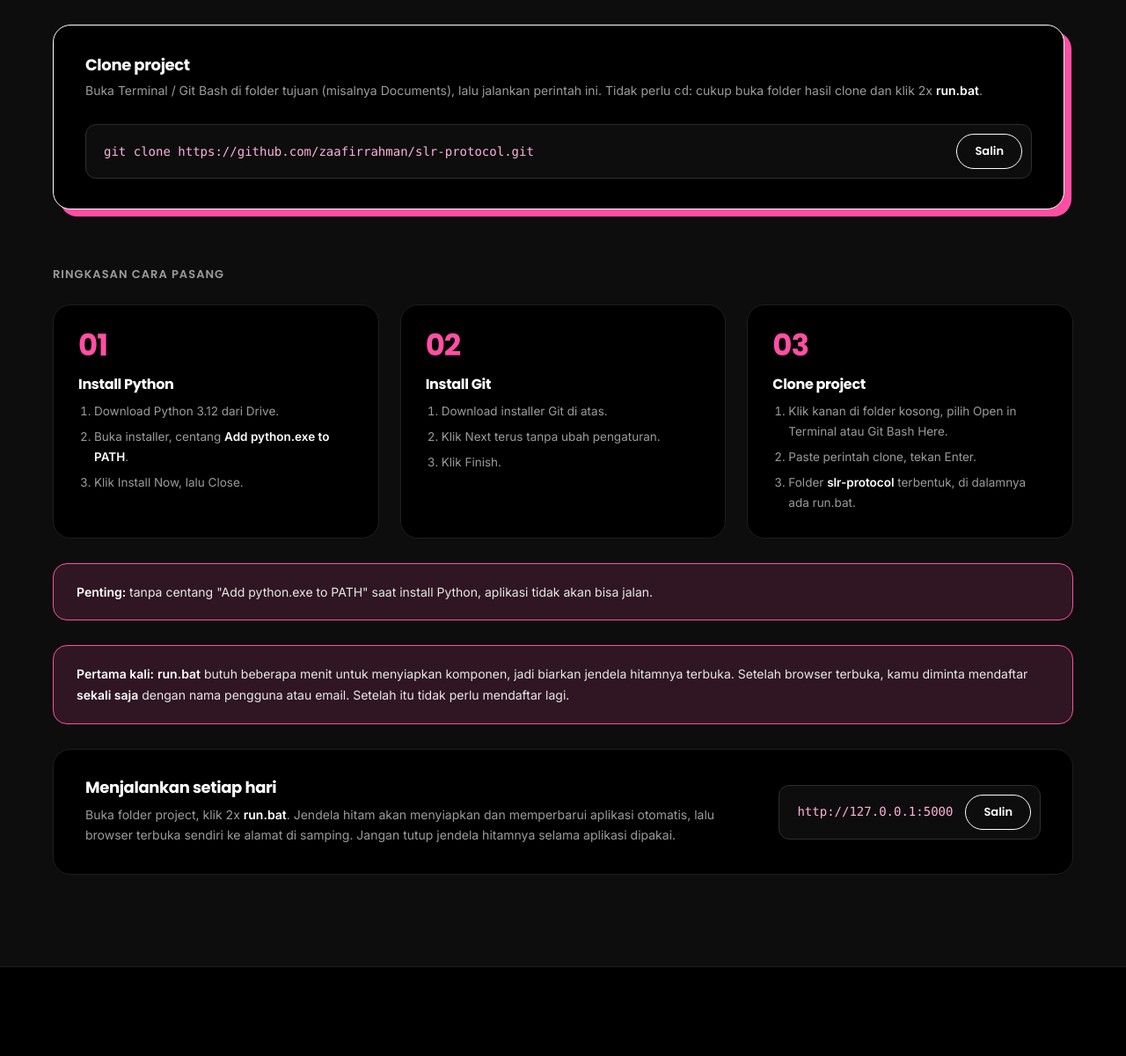
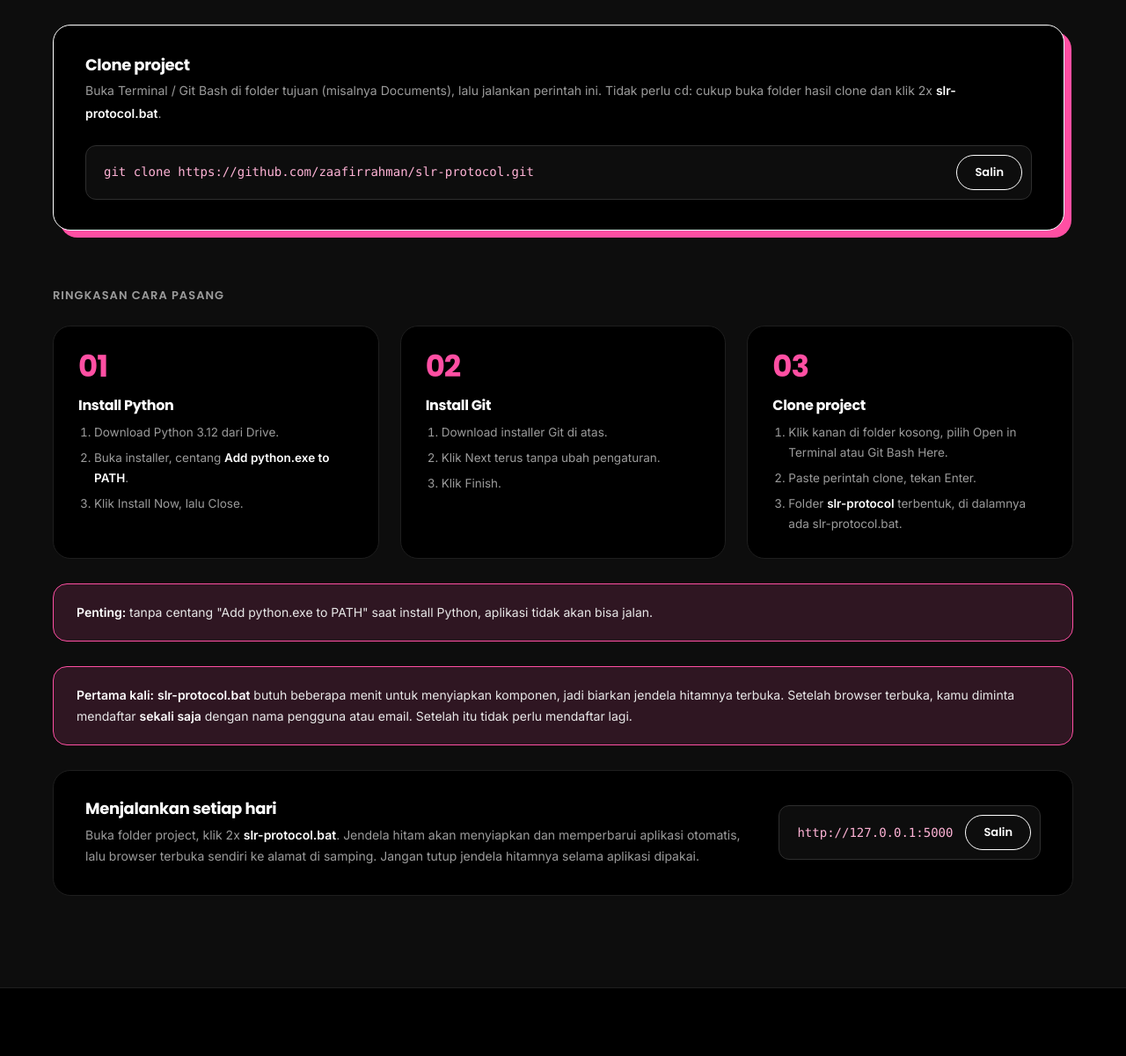
Before and after one commit to zaafirrahman/s2-tmi, a plain HTML site: page slr-protocol.html in a window 1280 px wide. Shown: the part 1480-2680 px from the top of the page at 88% size. Drawn offline with Linux system fonts and the light colour scheme; no server answers.

Commit message:
change bat name

```diff
--- a/slr-protocol.html
+++ b/slr-protocol.html
@@ -195,9 +195,9 @@ footer{border-top:1px solid var(--line-soft);padding:34px 0 46px;font-size:13px;
   </section>
 
   <section class="sec sec-alt" id="setup"><div class="wrap">
-    <div class="sec-head"><p class="eyebrow">Mulai di sini</p><h2>Siapkan di laptopmu, <span class="grad">cukup sekali.</span></h2><p>Tiga langkah di awal: pasang Python, pasang Git, lalu clone project. Setelah itu tinggal klik <b style="color:#fff">run.bat</b>.</p></div>
+    <div class="sec-head"><p class="eyebrow">Mulai di sini</p><h2>Siapkan di laptopmu, <span class="grad">cukup sekali.</span></h2><p>Tiga langkah di awal: pasang Python, pasang Git, lalu clone project. Setelah itu tinggal klik <b style="color:#fff">slr-protocol.bat</b>.</p></div>
 
-    <div class="warn" role="note"><b class="k">Windows saja</b><p style="margin:0"><strong>Aplikasi ini hanya bisa dipakai di Windows.</strong> Panduan, installer Git, dan <code>run.bat</code> di halaman ini semuanya untuk Windows. macOS dan Linux belum didukung.</p></div>
+    <div class="warn" role="note"><b class="k">Windows saja</b><p style="margin:0"><strong>Aplikasi ini hanya bisa dipakai di Windows.</strong> Panduan, installer Git, dan <code>slr-protocol.bat</code> di halaman ini semuanya untuk Windows. macOS dan Linux belum didukung.</p></div>
 
     <div class="dl-grid">
       <a class="dl soon" href="https://www.youtube.com/hashtag/tutorialslrprotocol" target="_blank" rel="noopener">
@@ -223,7 +223,7 @@ footer{border-top:1px solid var(--line-soft);padding:34px 0 46px;font-size:13px;
 
     <div class="clone">
       <h3>Clone project</h3>
-      <p>Buka Terminal / Git Bash di folder tujuan (misalnya Documents), lalu jalankan perintah ini. Tidak perlu <code>cd</code>: cukup buka folder hasil clone dan klik 2x <b style="color:#fff">run.bat</b>.</p>
+      <p>Buka Terminal / Git Bash di folder tujuan (misalnya Documents), lalu jalankan perintah ini. Tidak perlu <code>cd</code>: cukup buka folder hasil clone dan klik 2x <b style="color:#fff">slr-protocol.bat</b>.</p>
       <div class="code"><code id="c1">git clone https://github.com/zaafirrahman/slr-protocol.git</code><button class="btn btn-sm" type="button" data-copy="c1">Salin</button></div>
     </div>
 
@@ -231,14 +231,14 @@ footer{border-top:1px solid var(--line-soft);padding:34px 0 46px;font-size:13px;
     <div class="steps s3">
       <div class="step"><h3>Install Python</h3><ol><li>Download Python 3.12 dari Drive.</li><li>Buka installer, centang <b>Add python.exe to PATH</b>.</li><li>Klik Install Now, lalu Close.</li></ol></div>
       <div class="step"><h3>Install Git</h3><ol><li>Download installer Git di atas.</li><li>Klik Next terus tanpa ubah pengaturan.</li><li>Klik Finish.</li></ol></div>
-      <div class="step"><h3>Clone project</h3><ol><li>Klik kanan di folder kosong, pilih Open in Terminal atau Git Bash Here.</li><li>Paste perintah clone, tekan Enter.</li><li>Folder <b>slr-protocol</b> terbentuk, di dalamnya ada run.bat.</li></ol></div>
+      <div class="step"><h3>Clone project</h3><ol><li>Klik kanan di folder kosong, pilih Open in Terminal atau Git Bash Here.</li><li>Paste perintah clone, tekan Enter.</li><li>Folder <b>slr-protocol</b> terbentuk, di dalamnya ada slr-protocol.bat.</li></ol></div>
     </div>
     <div class="callout"><b>Penting:</b> tanpa centang "Add python.exe to PATH" saat install Python, aplikasi tidak akan bisa jalan.</div>
 
-    <div class="callout"><b>Pertama kali:</b> <b>run.bat</b> butuh beberapa menit untuk menyiapkan komponen, jadi biarkan jendela hitamnya terbuka. Setelah browser terbuka, kamu diminta mendaftar <b>sekali saja</b> dengan nama pengguna atau email. Setelah itu tidak perlu mendaftar lagi.</div>
+    <div class="callout"><b>Pertama kali:</b> <b>slr-protocol.bat</b> butuh beberapa menit untuk menyiapkan komponen, jadi biarkan jendela hitamnya terbuka. Setelah browser terbuka, kamu diminta mendaftar <b>sekali saja</b> dengan nama pengguna atau email. Setelah itu tidak perlu mendaftar lagi.</div>
 
     <div class="run">
-      <div><h3>Menjalankan setiap hari</h3><p>Buka folder project, klik 2x <b style="color:#fff">run.bat</b>. Jendela hitam akan menyiapkan dan memperbarui aplikasi otomatis, lalu browser terbuka sendiri ke alamat di samping. Jangan tutup jendela hitamnya selama aplikasi dipakai.</p></div>
+      <div><h3>Menjalankan setiap hari</h3><p>Buka folder project, klik 2x <b style="color:#fff">slr-protocol.bat</b>. Jendela hitam akan menyiapkan dan memperbarui aplikasi otomatis, lalu browser terbuka sendiri ke alamat di samping. Jangan tutup jendela hitamnya selama aplikasi dipakai.</p></div>
       <div class="code"><code id="c3">http://127.0.0.1:5000</code><button class="btn btn-sm" type="button" data-copy="c3">Salin</button></div>
     </div>
   </div></section>
@@ -301,7 +301,7 @@ footer{border-top:1px solid var(--line-soft);padding:34px 0 46px;font-size:13px;
 
   <section class="cta"><div class="wrap"><div class="cta-box">
     <h2>Siap mengubah jurnalmu menjadi <span class="grad">peta pengetahuan?</span></h2>
-    <p>Jalankan run.bat, buka workspace, unggah PDF pertamamu, dan lihat taksonomi desain risetnya terbentuk.</p>
+    <p>Jalankan slr-protocol.bat, buka workspace, unggah PDF pertamamu, dan lihat taksonomi desain risetnya terbentuk.</p>
     <a class="btn btn-primary" href="http://127.0.0.1:5000">Buka Workspace</a>
   </div></div></section>
   </main>
```
